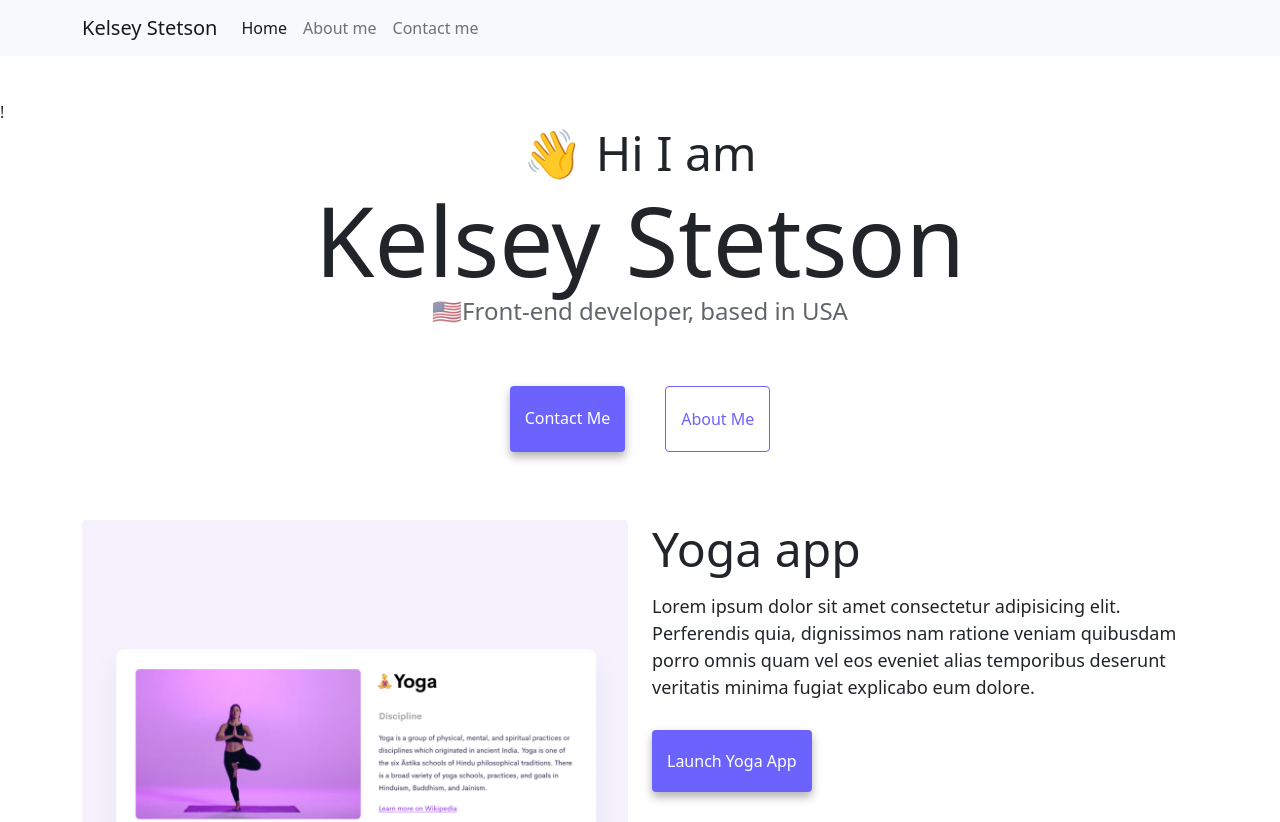
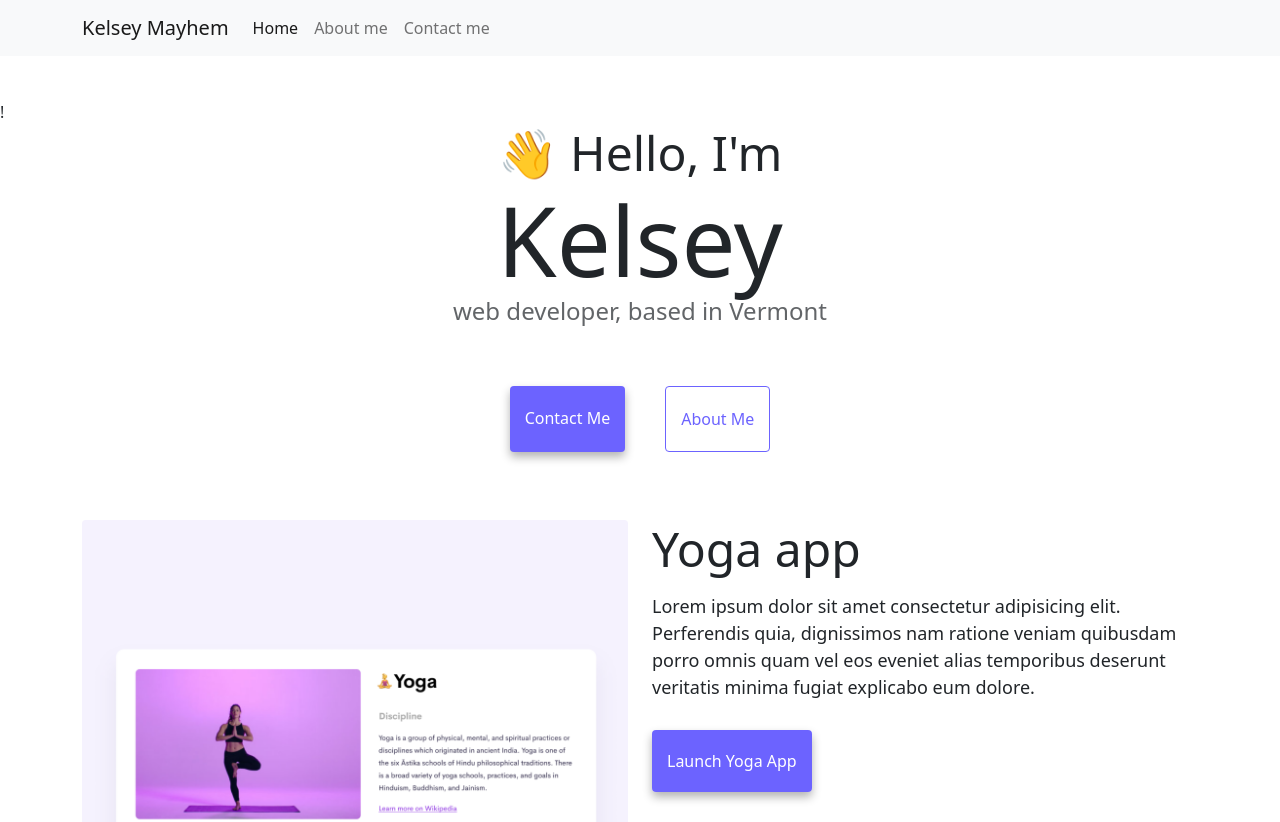
Before and after one commit to kelseymayhem/SheCodes-Portfolio, a website: page index.html in a window 1280 px wide. Shown: the top 822 px of the page. Drawn offline with nearby package versions, Linux system fonts and the light colour scheme.

Commit message:
update index.html

```diff
--- a/index.html
+++ b/index.html
@@ -17,7 +17,7 @@
 <body>
     <nav class="navbar navbar-expand-lg navbar-light bg-light fixed-top">
         <div class="container">
-            <a class="navbar-brand" href="index.html">Kelsey Stetson</a>
+            <a class="navbar-brand" href="index.html">Kelsey Mayhem</a>
             <button class="navbar-toggler" type="button" data-bs-toggle="collapse" data-bs-target="#navbarNav"
                 aria-controls="navbarNav" aria-expanded="false" aria-label="Toggle navigation">
                 <span class="navbar-toggler-icon"></span>
@@ -37,9 +37,9 @@
             </div>
         </div>
     </nav>
-    <h2 class="text-center">👋 Hi I am</h2>
-    <h1 class="text-center">Kelsey Stetson</h1>
-    <h3 class="text-center">🇺🇸Front-end developer, based in USA</h3>
+    <h2 class="text-center">👋 Hello, I'm</h2>
+    <h1 class="text-center">Kelsey</h1>
+    <h3 class="text-center">web developer, based in Vermont</h3>
     <div class="navigation-links mb-5">
         <a href="about.html#contact" class="primary-link">Contact me</a>
         <a href="about.html" class="secondary-link">About me</a>
```
